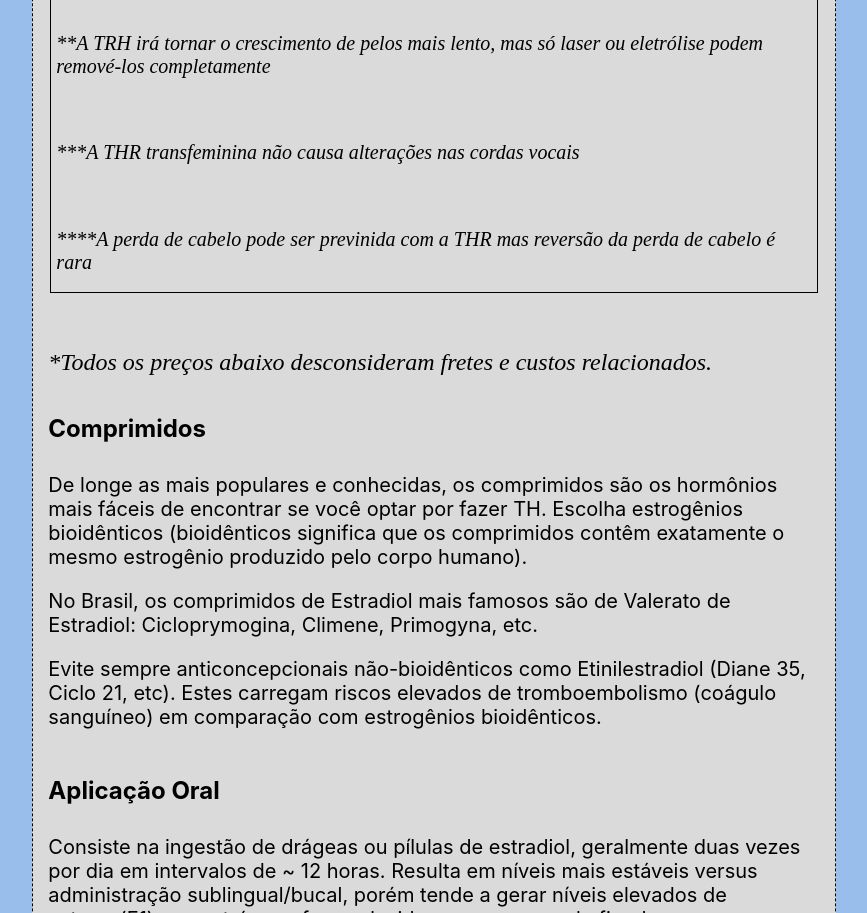
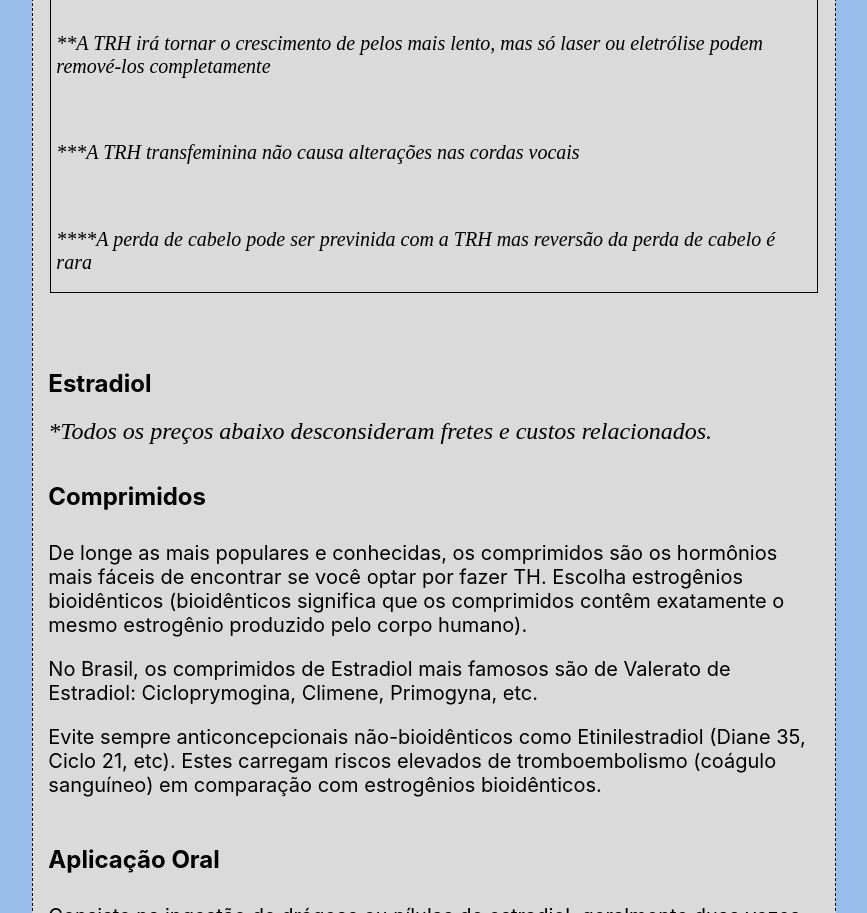
Before and after one commit to JuliaCerezita/diybrasil.github.io, a plain HTML site: page index.html in a window 1280 px wide. Shown: the part 2022-2935 px from the top of the page, without its empty margins (364-1231 px from the left). Drawn offline with Linux system fonts and the light colour scheme.

Commit message:
Corrigir erros gramaticais

```diff
--- a/index.html
+++ b/index.html
@@ -195,9 +195,9 @@
     <br>
     <em class="footertext">**A TRH irá tornar o crescimento de pelos mais lento, mas só laser ou eletrólise podem remové-los completamente</em>
     <br>
-    <em class="footertext">***A THR transfeminina não causa alterações nas cordas vocais</em>
+    <em class="footertext">***A TRH transfeminina não causa alterações nas cordas vocais</em>
     <br>
-    <em class="footertext">****A perda de cabelo pode ser previnida com a THR mas reversão da perda de cabelo é rara</em>
+    <em class="footertext">****A perda de cabelo pode ser previnida com a TRH mas reversão da perda de cabelo é rara</em>
     </tfoot>
     </td>
     </tr>
@@ -206,6 +206,7 @@
     <br>
     <br>
     <br>
+    <h1>Estradiol</h1>
     <em style="font-size: 24px;">*Todos os preços abaixo desconsideram fretes e custos relacionados.</em>
     <br>
     <h1>Comprimidos</h1>
```
